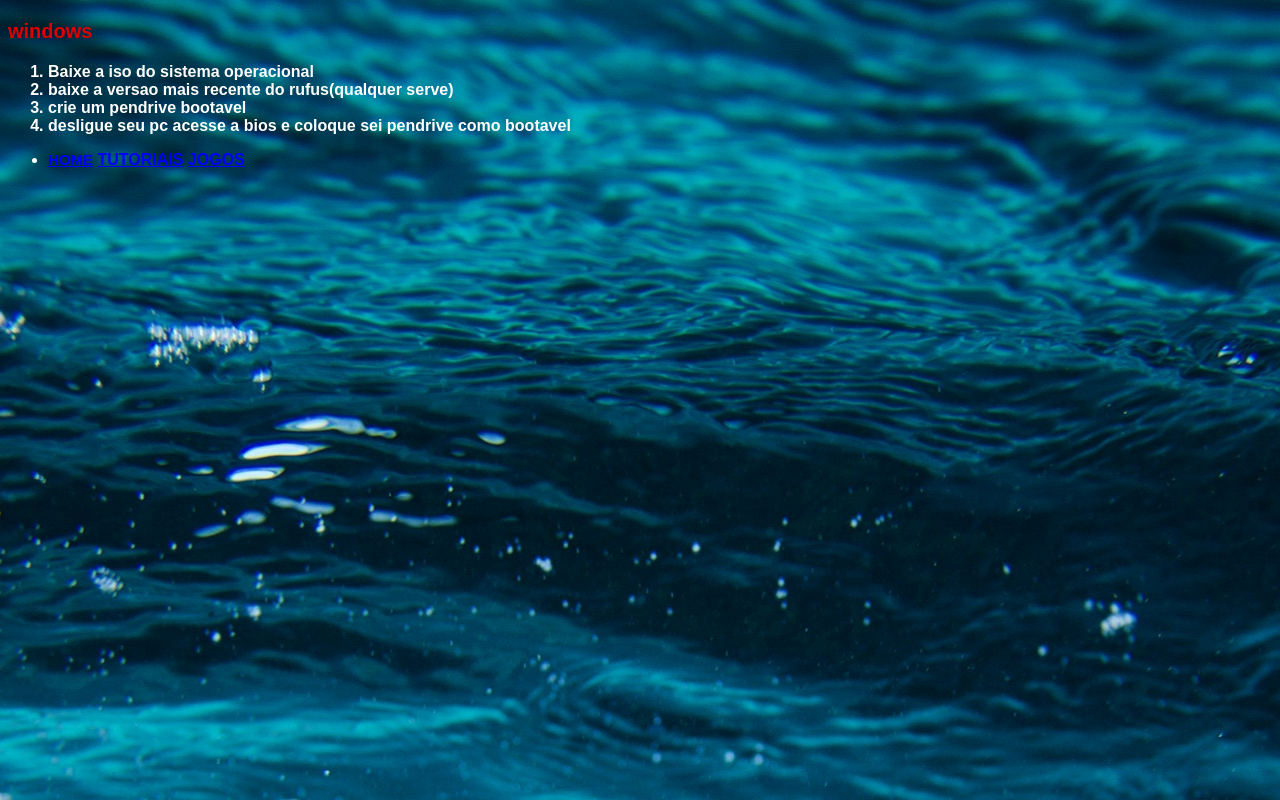
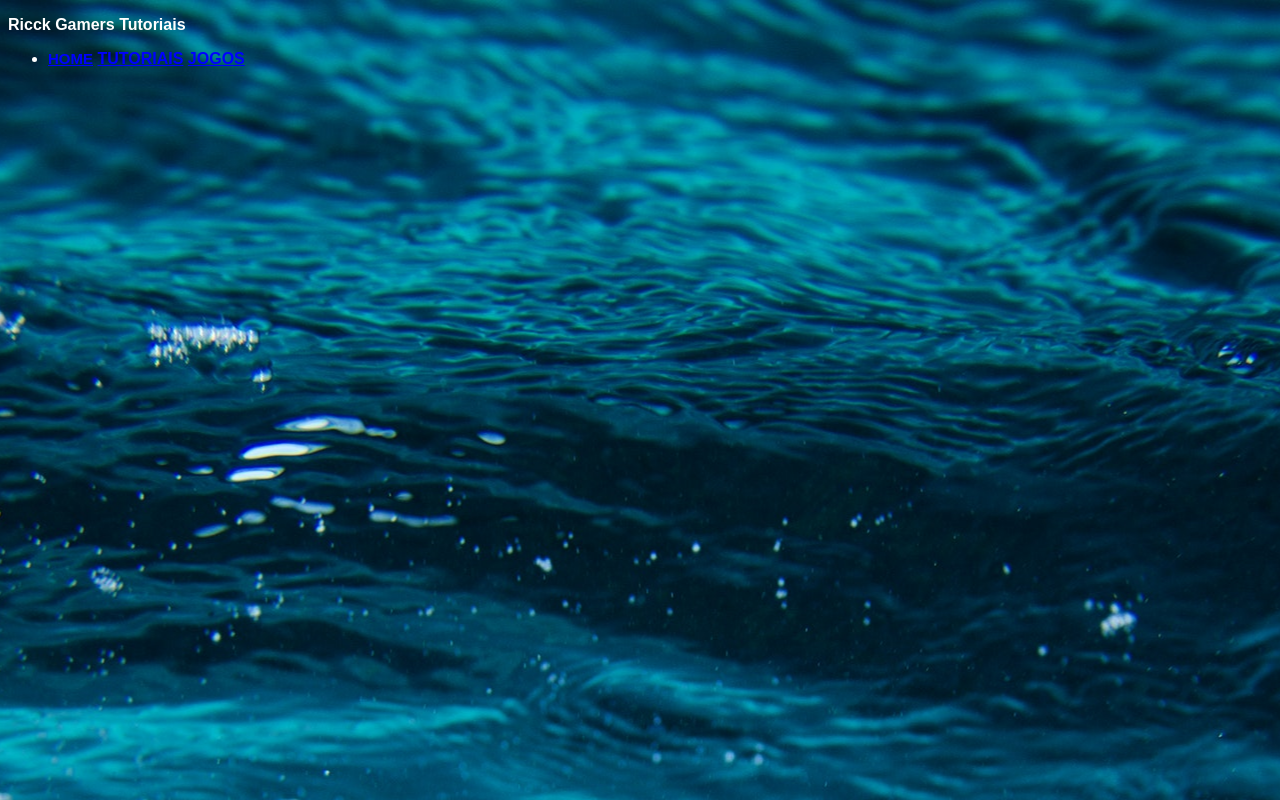
Before and after one commit to gersonstp/Ricck-Gamer-Tutoiais-, a plain HTML site: page index.html in a window 1280 px wide. Drawn offline with Linux system fonts and the light colour scheme.

Commit message:
Update index.html

```diff
--- a/index.html
+++ b/index.html
@@ -8,15 +8,7 @@
     <title>Document</title>
 </head>
 <body>
-    <p style="color: #da0000; font-size: 20px;">
-        windows
-    </p>
-    <ol>
-        <li>Baixe a iso do sistema operacional</li>
-        <li>baixe a versao mais recente do rufus(qualquer serve)</li>
-        <li>crie um pendrive bootavel</li>
-        <li>desligue seu pc acesse a bios e coloque sei pendrive como bootavel</li>
-    </ol>
+    <p>Ricck Gamers Tutoriais
     <ul>
         <li>
             <a href="#" style="color: blue; font-size: 15px;">HOME</a>
```
